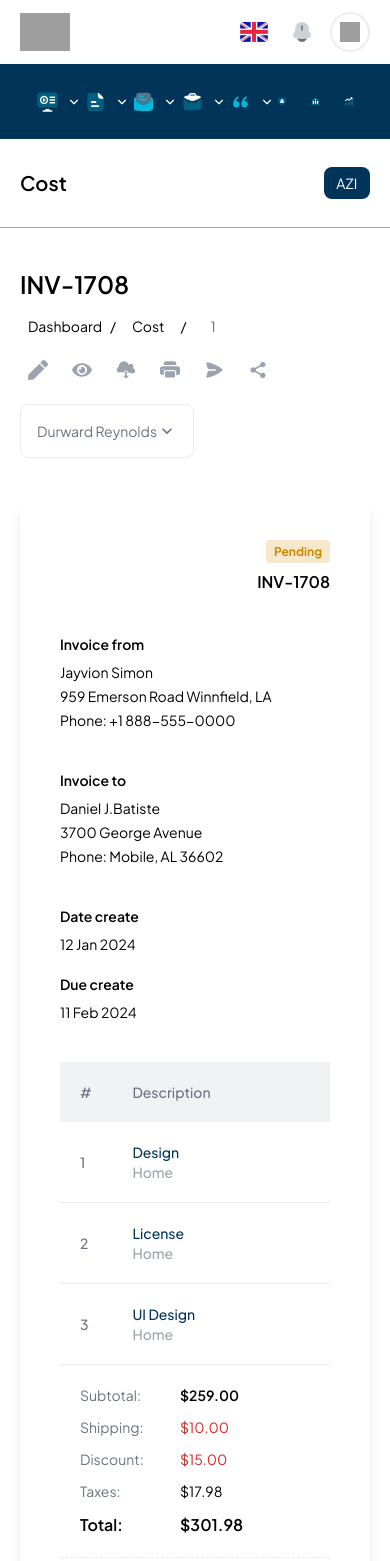
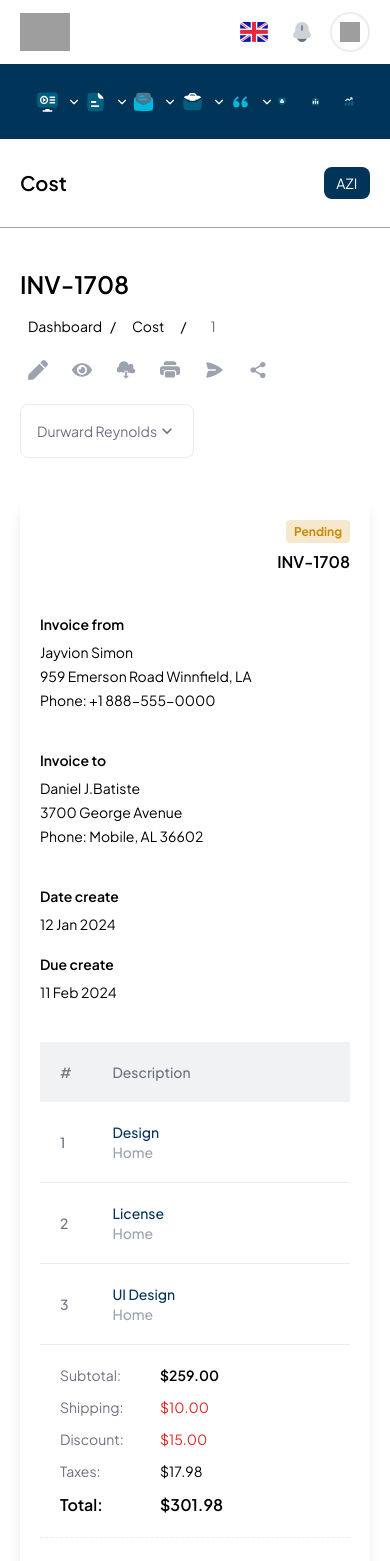
Before and after one commit to BCPAZ/crm-app, a React (Vite) app: page /cost/1 in a window 390 px wide. Shown: the top 1561 px of the page. Built offline with nearby package versions, Linux system fonts and the light colour scheme; grey boxes are pictures that could not be loaded.

Commit message:
fix : padding value changed for responsive

```diff
--- a/src/views/App/InvoiceDetail.jsx
+++ b/src/views/App/InvoiceDetail.jsx
@@ -76,7 +76,7 @@ const InvoiceDetail = () => {
               <Select />
             </div>
           </div>
-          <div className="mt-10 bg-white rounded-lg shadow-lg p-10">
+          <div className="mt-10 bg-white rounded-lg shadow-lg md:p-10 p-5">
             <div className="flex flex-col items-end gap-2 w-full">
               <span>{renderStatus(data.status)}</span>
               <span className="text-md font-semibold">{data.code}</span>
```
